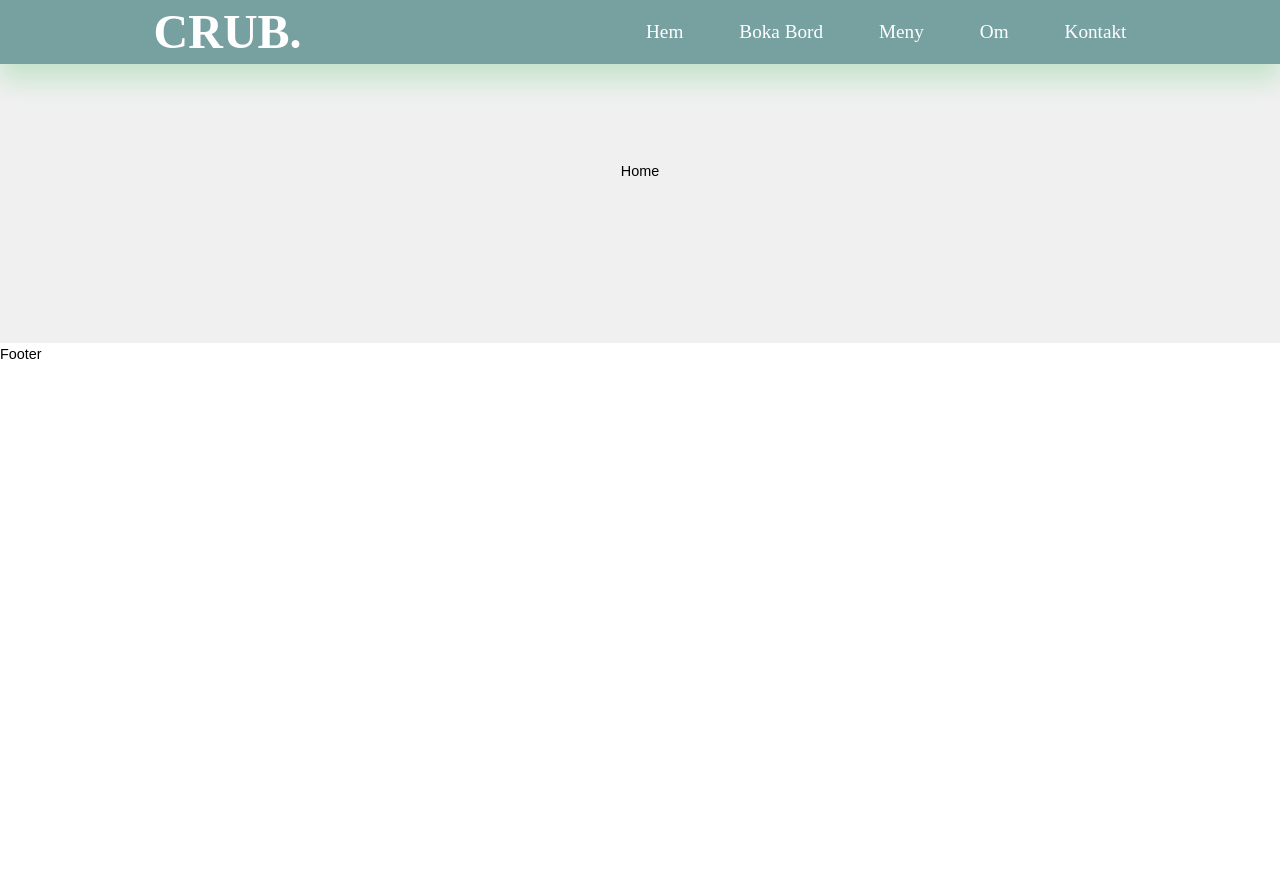
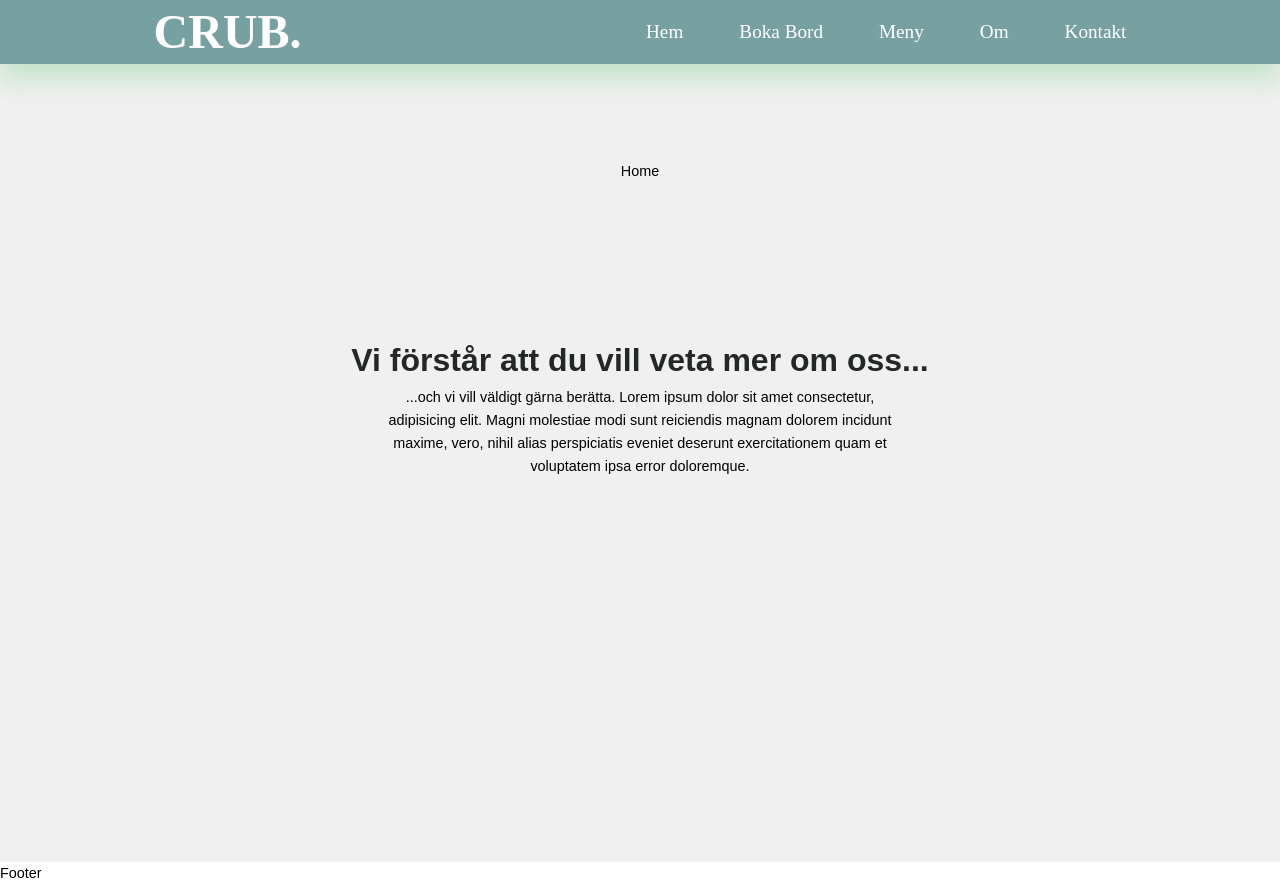
Before and after one commit to Sahra-Bile/CRUB-Restaurant-, a React (Create React App) app: page / in a window 1280 px wide. Before the commit the page ends 800 px from the top, so only its background shows below. Built offline with nearby package versions, Linux system fonts and the light colour scheme; a web font is replaced by a local one.

Commit message:
started about section and changed route

```diff
--- a/src/components/section/about/About.tsx
+++ b/src/components/section/about/About.tsx
@@ -1,5 +1,11 @@
 import React from 'react'
 
 export const About = () => {
-  return <div>About</div>
+  return (
+    <section id="about" className='about-container'>
+      <h2 className='about-container__title'>Vi förstår att du vill veta mer om oss...</h2>
+      <p className='about-container__desc'>...och vi vill väldigt gärna berätta. Lorem ipsum dolor sit amet consectetur, adipisicing elit. Magni molestiae modi sunt reiciendis magnam dolorem incidunt maxime, vero, nihil alias perspiciatis eveniet deserunt exercitationem quam et voluptatem ipsa error doloremque.
+      </p>
+    </section>
+  )
 }
--- a/src/components/section/home/Home.tsx
+++ b/src/components/section/home/Home.tsx
@@ -1,9 +1,12 @@
 import React from 'react'
+import { About } from '../about/About'
 
 export const Home = () => {
   return (
     <section id="contact">
-      <div>Home</div>
+      <div>Home
+        <About />
+      </div>
     </section>
   )
 }
--- a/src/components/section/nav/data.ts
+++ b/src/components/section/nav/data.ts
@@ -2,7 +2,7 @@ export const data = [
   {id: 1, link: '/', title: 'Hem'},
   {id: 2, link: '/booking', title: 'Boka Bord'},
   {id: 4, link: '/menu', title: 'Meny'},
-  {id: 4, link: '/about', title: 'Om'},
+  {id: 4, link: '#about', title: 'Om'},
   {id: 5, link: '/contact', title: 'Kontakt'},
 
   ]
--- a/src/router.tsx
+++ b/src/router.tsx
@@ -1,7 +1,6 @@
 import { createBrowserRouter } from 'react-router-dom'
 import App from './App'
 import { Menu } from './components/menu/menu'
-import { About } from './components/section/about/About'
 import { Contact } from './components/section/contact/Contact'
 import { Home } from './components/section/home/Home'
 import { NotFound } from './components/section/notFound/NotFound'
@@ -22,10 +21,6 @@ export const router = createBrowserRouter([
         element: <Contact />,
       },
       {
-        path: '/about',
-        element: <About />,
-      },
-      {
         path: '/menu',
         element: <Menu />
       }
```
